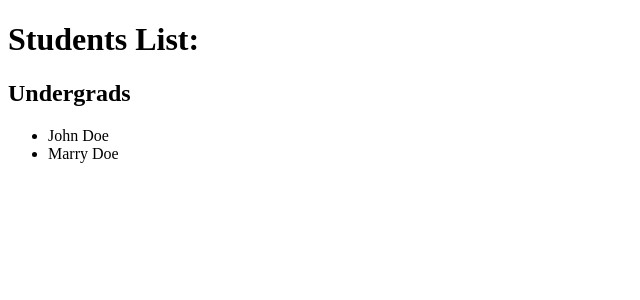
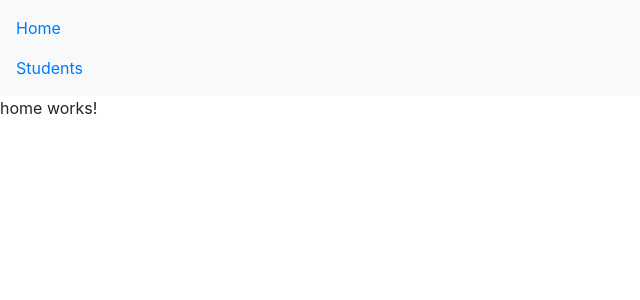
Before and after one commit to ShareghYusefi/parent_child_interactions, an Angular app: page /home in a window 1280 px wide. Before the commit this address led to /. Shown: the top 300 px of the page, without its empty margins (0-640 px from the left). Built offline with nearby package versions, Linux system fonts and the light colour scheme.

Commit message:
navigation

```diff
--- a/src/app/app-routing.module.ts
+++ b/src/app/app-routing.module.ts
@@ -1,10 +1,32 @@
 import { NgModule } from '@angular/core';
 import { RouterModule, Routes } from '@angular/router';
+import { StudentsComponent } from './components/students/students.component';
+import { HomeComponent } from './components/home/home.component';
+import { NotFoundComponent } from './components/not-found/not-found.component';
 
-const routes: Routes = [];
+const routes: Routes = [
+  {
+    path: 'students',
+    component: StudentsComponent,
+  },
+  {
+    path: 'home',
+    component: HomeComponent,
+  },
+  {
+    path: '',
+    redirectTo: '/home',
+    pathMatch: 'full', // pathMatch: 'full' ensures that the redirect happens only when the full path is empty
+  },
+  // wildcard route
+  {
+    path: '**',
+    component: NotFoundComponent,
+  },
+];
 
 @NgModule({
   imports: [RouterModule.forRoot(routes)],
-  exports: [RouterModule]
+  exports: [RouterModule],
 })
-export class AppRoutingModule { }
+export class AppRoutingModule {}
--- a/src/app/app.component.html
+++ b/src/app/app.component.html
@@ -1,4 +1,12 @@
-<h1>Students List:</h1>
-<students></students>
+<nav class="navbar navbar-expan-sm bg-light">
+  <ul class="navbar-nav">
+    <li class="nav-item">
+      <a routerLink="home" class="nav-link">Home</a>
+    </li>
+    <li class="nav-item">
+      <a routerLink="students" class="nav-link">Students</a>
+    </li>
+  </ul>
+</nav>
 
 <router-outlet />
--- /dev/null
+++ b/src/app/components/home/home.component.html
@@ -0,0 +1 @@
+<p>home works!</p>
--- /dev/null
+++ b/src/app/components/not-found/not-found.component.html
@@ -0,0 +1 @@
+<p>Page not found!</p>
--- a/src/index.html
+++ b/src/index.html
@@ -1,11 +1,17 @@
-<!doctype html>
+<!DOCTYPE html>
 <html lang="en">
   <head>
-  <meta charset="utf-8">
+    <meta charset="utf-8" />
     <title>ParentChildInteraction</title>
-  <base href="/">
-  <meta name="viewport" content="width=device-width, initial-scale=1">
-  <link rel="icon" type="image/x-icon" href="favicon.ico">
+    <base href="/" />
+    <meta name="viewport" content="width=device-width, initial-scale=1" />
+    <link rel="icon" type="image/x-icon" href="favicon.ico" />
+    <link
+      rel="stylesheet"
+      href="https://cdn.jsdelivr.net/npm/bootstrap@4.0.0/dist/css/bootstrap.min.css"
+      integrity="sha384-Gn5384xqQ1aoWXA+058RXPxPg6fy4IWvTNh0E263XmFcJlSAwiGgFAW/dAiS6JXm"
+      crossorigin="anonymous"
+    />
   </head>
   <body>
     <app-root></app-root>
```
Also changed, not shown: src/app/app.module.ts (+6 -11 lines), src/app/components/home/home.component.ts (added, +10 -0 lines), src/app/components/not-found/not-found.component.ts (added, +10 -0 lines), src/app/components/home/home.component.css (added), src/app/components/not-found/not-found.component.css (added), 2 other files (tests, documents, lock files or other folders). Lines whose indentation alone changed are shown as unchanged.
